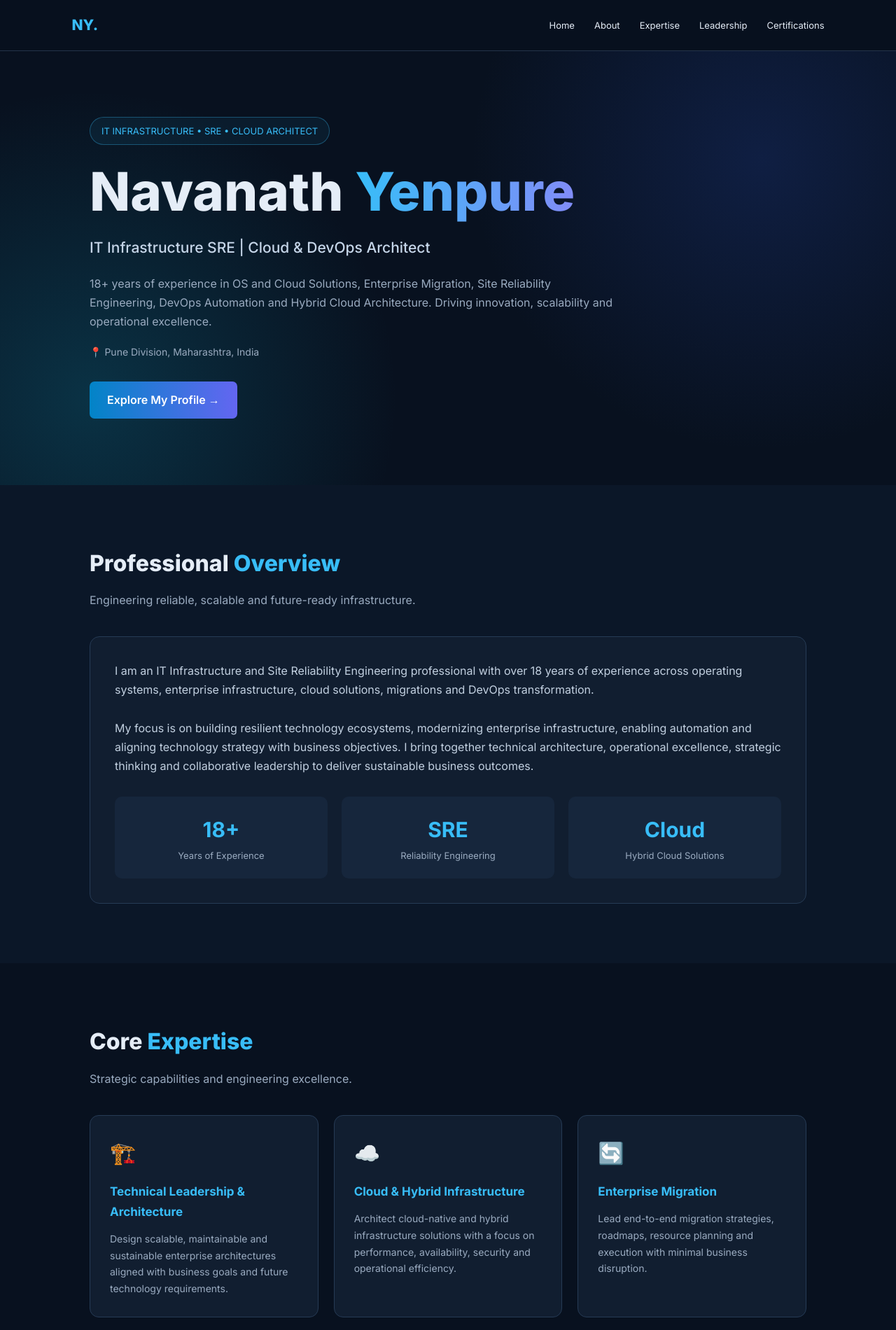
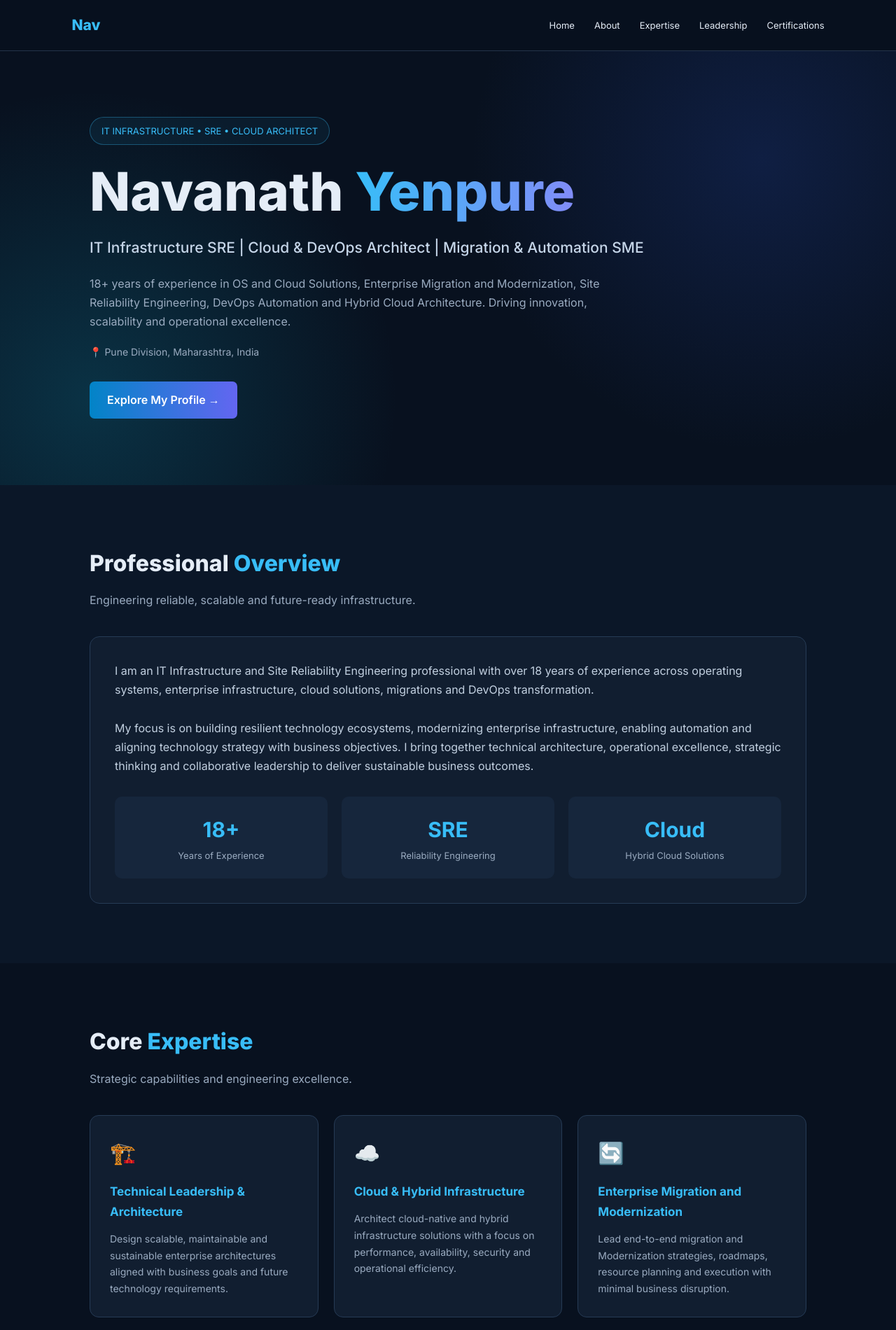
Before and after one commit to yenpuren/nav, a plain HTML site: page index.html in a window 1280 px wide. Shown: the top 1900 px of the page at 70% size. Drawn offline with Linux system fonts and the light colour scheme.

Commit message:
Update navigation and content in index.html

```diff
--- a/index.html
+++ b/index.html
@@ -351,7 +351,7 @@ footer {
 <body>
 
 <nav>
-    <div class="logo">NY.</div>
+    <div class="logo">Nav</div>
     <ul>
         <li><a href="#home">Home</a></li>
         <li><a href="#about">About</a></li>
@@ -369,12 +369,12 @@ footer {
         <h1>Navanath <span>Yenpure</span></h1>
 
         <h2>
-            IT Infrastructure SRE | Cloud & DevOps Architect
+            IT Infrastructure SRE | Cloud & DevOps Architect | Migration & Automation SME
         </h2>
 
         <p>
             18+ years of experience in OS and Cloud Solutions,
-            Enterprise Migration, Site Reliability Engineering,
+            Enterprise Migration and Modernization, Site Reliability Engineering,
             DevOps Automation and Hybrid Cloud Architecture.
             Driving innovation, scalability and operational excellence.
         </p>
@@ -457,9 +457,9 @@ footer {
 
         <div class="card">
             <div class="icon">🔄</div>
-            <h3>Enterprise Migration</h3>
+            <h3>Enterprise Migration and Modernization</h3>
             <p>
-                Lead end-to-end migration strategies, roadmaps,
+                Lead end-to-end migration and Modernization strategies, roadmaps,
                 resource planning and execution with minimal
                 business disruption.
             </p>
@@ -544,7 +544,7 @@ footer {
         <div class="card">
             <h3>Project Governance</h3>
             <p>
-                Manage migration budgets, delivery timelines,
+                Manage migration and Modernization budgets, delivery timelines,
                 resource allocation, risks and project execution
                 while maintaining business continuity.
             </p>
@@ -578,7 +578,7 @@ footer {
         <span class="skill">DevOps</span>
         <span class="skill">CI/CD Automation</span>
         <span class="skill">Infrastructure as Code</span>
-        <span class="skill">Cloud Migration</span>
+        <span class="skill">Cloud Migration and Modernization</span>
         <span class="skill">Monitoring & Observability</span>
         <span class="skill">Incident Management</span>
         <span class="skill">SLO / SLI / Error Budgets</span>
@@ -627,7 +627,7 @@ footer {
         and engineering professionals.
     </p>
 
-    <a href="https://www.linkedin.com/" target="_blank"
+    <a href="https://www.linkedin.com/in/navanath/" target="_blank"
        rel="noopener noreferrer" class="btn">
        Connect on LinkedIn →
     </a>
```
